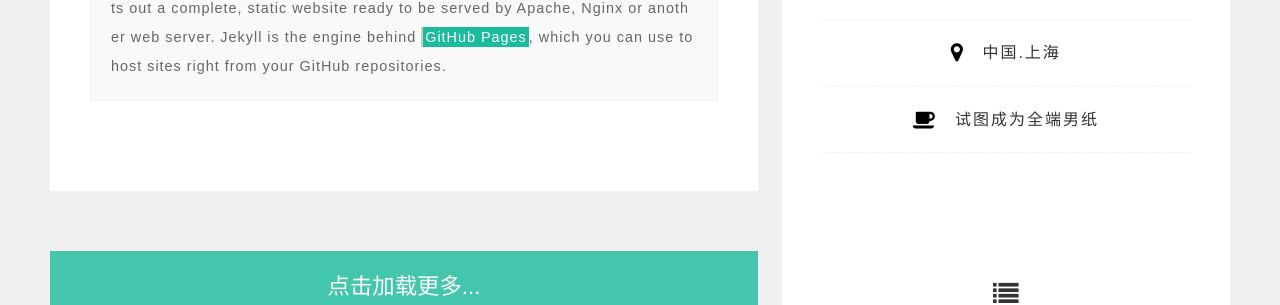
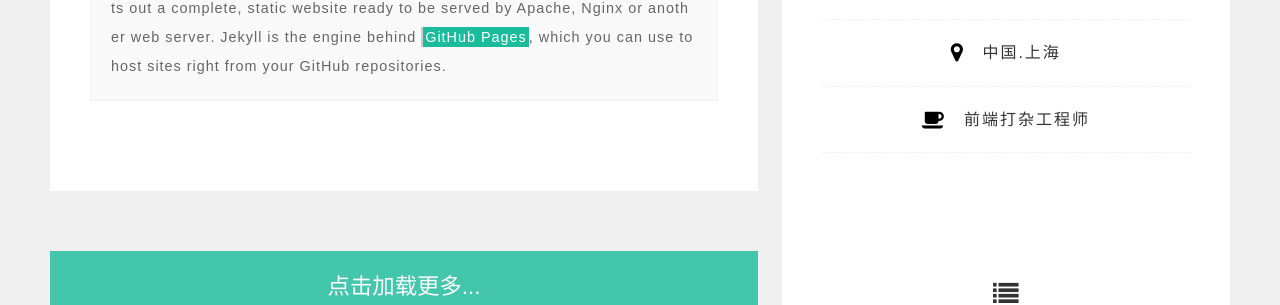
Before and after one commit to qddegtya/qddegtya.github.io, a Jekyll site: the page built from tools.html, in a window 1280 px wide. Shown: the part 775-1080 px from the top of the page. Built offline with Jekyll 4.4.1, drawn with Linux system fonts in a browser that asks for light colours; nearby versions of some CDN libraries.

Commit message:
修改描述
修改描述

```diff
--- a/_includes/index_sidebar.html
+++ b/_includes/index_sidebar.html
@@ -7,7 +7,7 @@
         <ul class="archermeta">
             <li><i class="fa fa-male fa-lg"></i> <span class="archermeta--des">Archer/小A</span></li>
             <li><i class="fa fa-map-marker fa-lg"></i> <span class="archermeta--des">中国.上海</span></li>
-            <li><i class="fa fa-coffee fa-lg"></i> <span class="archermeta--des">试图成为全端男纸</span></li>
+            <li><i class="fa fa-coffee fa-lg"></i> <span class="archermeta--des">前端打杂工程师</span></li>
         </ul>
     </div>
 
```
Also changed, not shown: 5 other files.
